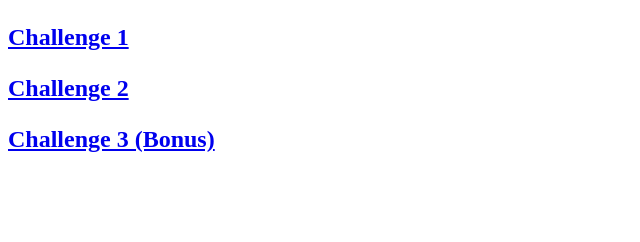
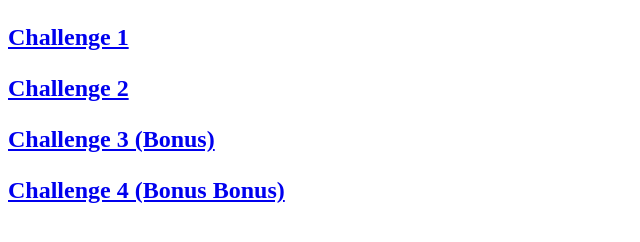
Before and after one commit to DakshRocks21/Intro-To-Hacking, a plain HTML site: page index.html in a window 1280 px wide. Shown: the whole page, without its empty margins (0-640 px from the left). Drawn offline with Linux system fonts and the light colour scheme.

Commit message:
Update index.html

```diff
--- a/index.html
+++ b/index.html
@@ -8,5 +8,6 @@
         <h2><p><a href="Challenage-1/">Challenge 1</a></p></h2>
         <h2><p><a href="Challenge-2/">Challenge 2</a></p></h2>
         <h2><p><a href="iDoor/">Challenge 3 (Bonus)</a></p></h2>
+        <h2><p><a href="Hashbrowns/">Challenge 4 (Bonus Bonus)</a></p></h2>
     </body>
 </html>
```
